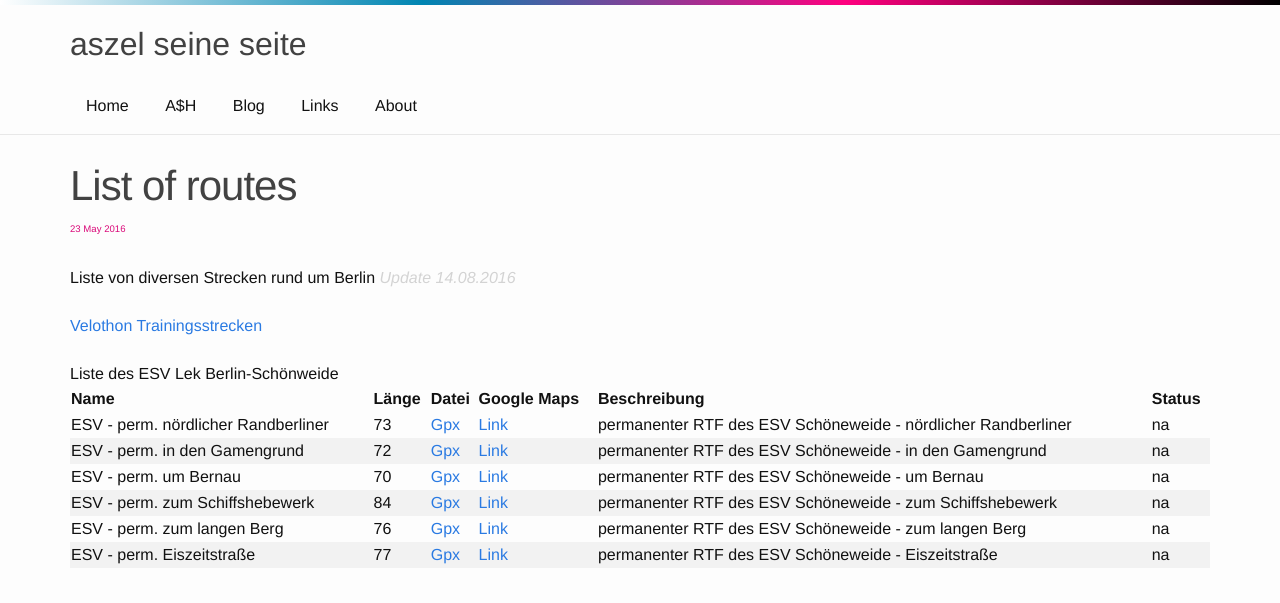
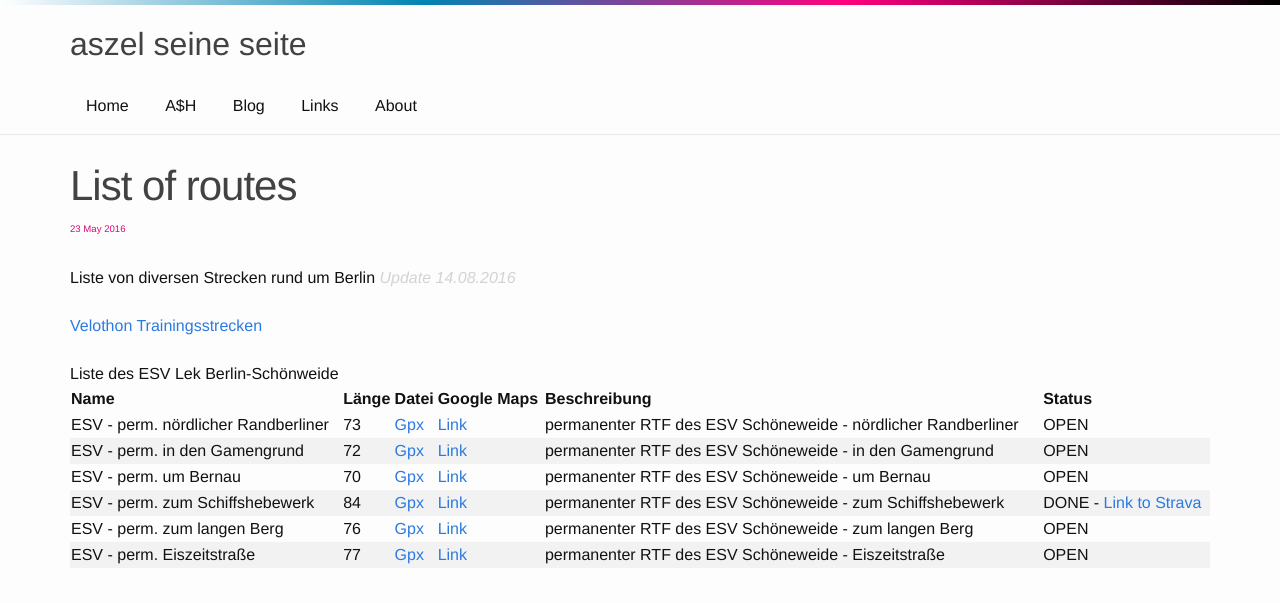
Before and after one commit to aszel/aszel.github.io, a Jekyll site: the page built from blog/_posts/2016-05-23-routelist.md, in a window 1280 px wide. Shown: the top 603 px of the page. Built offline with Jekyll 4.4.1, drawn with Linux system fonts in a browser that asks for light colours.

Commit message:
Update 2016-05-23-routelist.md

```diff
--- a/blog/_posts/2016-05-23-routelist.md
+++ b/blog/_posts/2016-05-23-routelist.md
@@ -50,7 +50,7 @@ Liste von diversen Strecken rund um Berlin <span style="font-style: italic; colo
             <td><a href="../assets/routes/107942.gpx">Gpx</a></td>
             <td><a href="https://drive.google.com/open?id=1nx91Dw6B4eGoOxY4Ibeo-CzWHSI&usp=sharing" target="_blank">Link</a></td>
             <td>permanenter RTF des ESV Schöneweide - nördlicher Randberliner</td>
-            <td>na</td>
+            <td>OPEN</td>
         </tr>
         <tr>
             <td>ESV - perm. in den Gamengrund</td>
@@ -58,7 +58,7 @@ Liste von diversen Strecken rund um Berlin <span style="font-style: italic; colo
             <td><a href="../assets/routes/107941.gpx">Gpx</a></td>
             <td><a href="https://drive.google.com/open?id=1yBeH0T0-jDcMmcq8TcdUILO5U7g&usp=sharing" target="_blank">Link</a></td>
             <td>permanenter RTF des ESV Schöneweide - in den Gamengrund</td>
-            <td>na</td>
+            <td>OPEN</td>
         </tr>
         <tr>
             <td>ESV - perm. um Bernau</td>
@@ -66,7 +66,7 @@ Liste von diversen Strecken rund um Berlin <span style="font-style: italic; colo
             <td><a href="../assets/routes/107943.gpx">Gpx</a></td>
             <td><a href="https://drive.google.com/open?id=1MoihIJj7_203TJ-jJ_NDvbZQd-I&usp=sharing" target="_blank">Link</a></td>
             <td>permanenter RTF des ESV Schöneweide - um Bernau</td>
-            <td>na</td>
+            <td>OPEN</td>
         </tr>
         <tr>
             <td>ESV - perm. zum Schiffshebewerk</td>
@@ -74,7 +74,7 @@ Liste von diversen Strecken rund um Berlin <span style="font-style: italic; colo
             <td><a href="../assets/routes/107947.gpx">Gpx</a></td>
             <td><a href="https://drive.google.com/open?id=1SvyasKNP0sHXKRCg79dKL9td0UI&usp=sharing" target="_blank">Link</a></td>
             <td>permanenter RTF des ESV Schöneweide - zum Schiffshebewerk</td>
-            <td>na</td>
+            <td>DONE - <a href="https://www.strava.com/activities/642953969">Link to Strava</a></td>
         </tr>
         <tr>
             <td>ESV - perm. zum langen Berg</td>
@@ -82,7 +82,7 @@ Liste von diversen Strecken rund um Berlin <span style="font-style: italic; colo
             <td><a href="../assets/routes/107946.gpx">Gpx</a></td>
             <td><a href="https://drive.google.com/open?id=1O_jkE4m7Cdu_1ErmxExErf97j98&usp=sharing" target="_blank">Link</a></td>
             <td>permanenter RTF des ESV Schöneweide - zum langen Berg</td>
-            <td>na</td>
+            <td>OPEN</td>
         </tr>
         <tr>
             <td>ESV - perm. Eiszeitstraße</td>
@@ -90,7 +90,7 @@ Liste von diversen Strecken rund um Berlin <span style="font-style: italic; colo
             <td><a href="../assets/routes/107950.gpx">Gpx</a></td>
             <td><a href="https://drive.google.com/open?id=1UX469pYZq_sQtbhHkFn1iRbP8J4&usp=sharing" target="_blank">Link</a></td>
             <td>permanenter RTF des ESV Schöneweide - Eiszeitstraße</td>
-            <td>na</td>
+            <td>OPEN</td>
         </tr>
     </tbody>
 </table>
```
